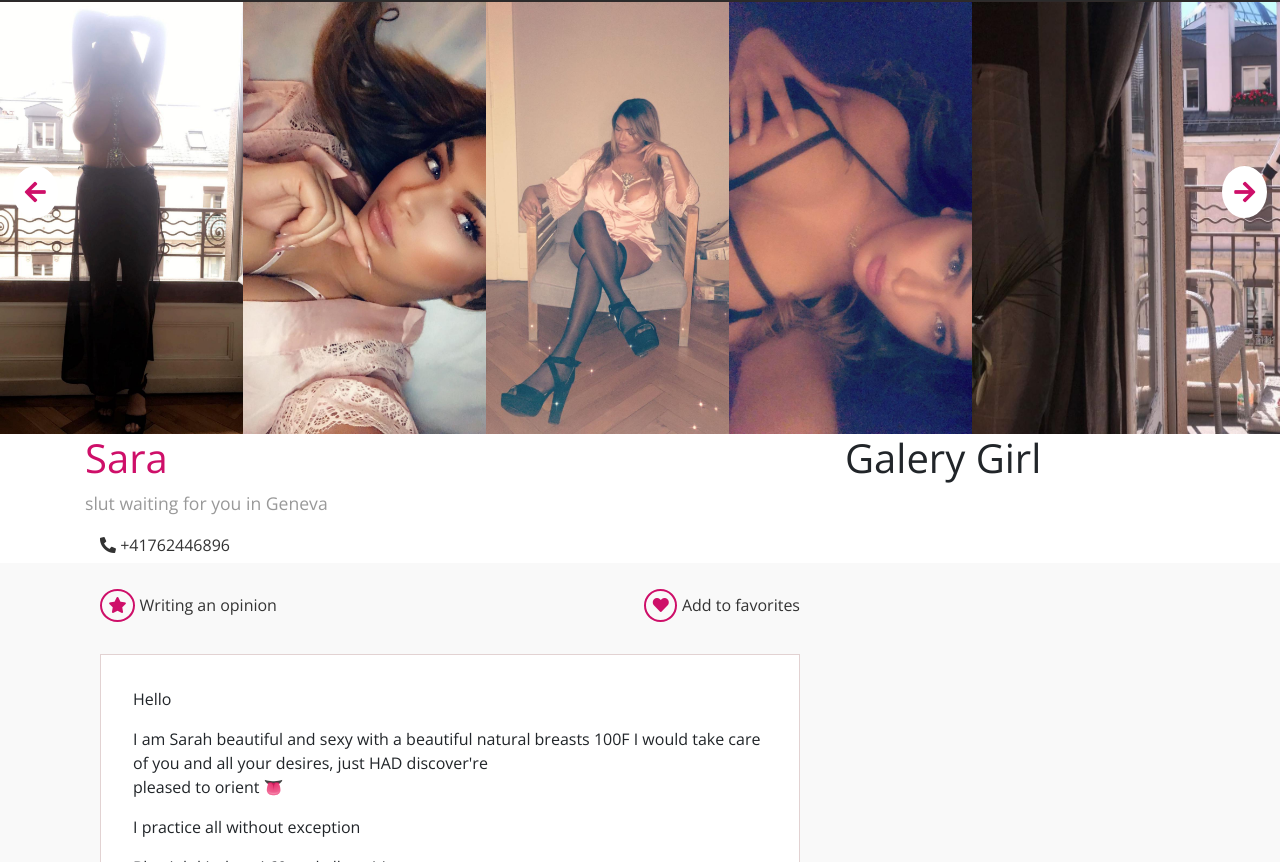
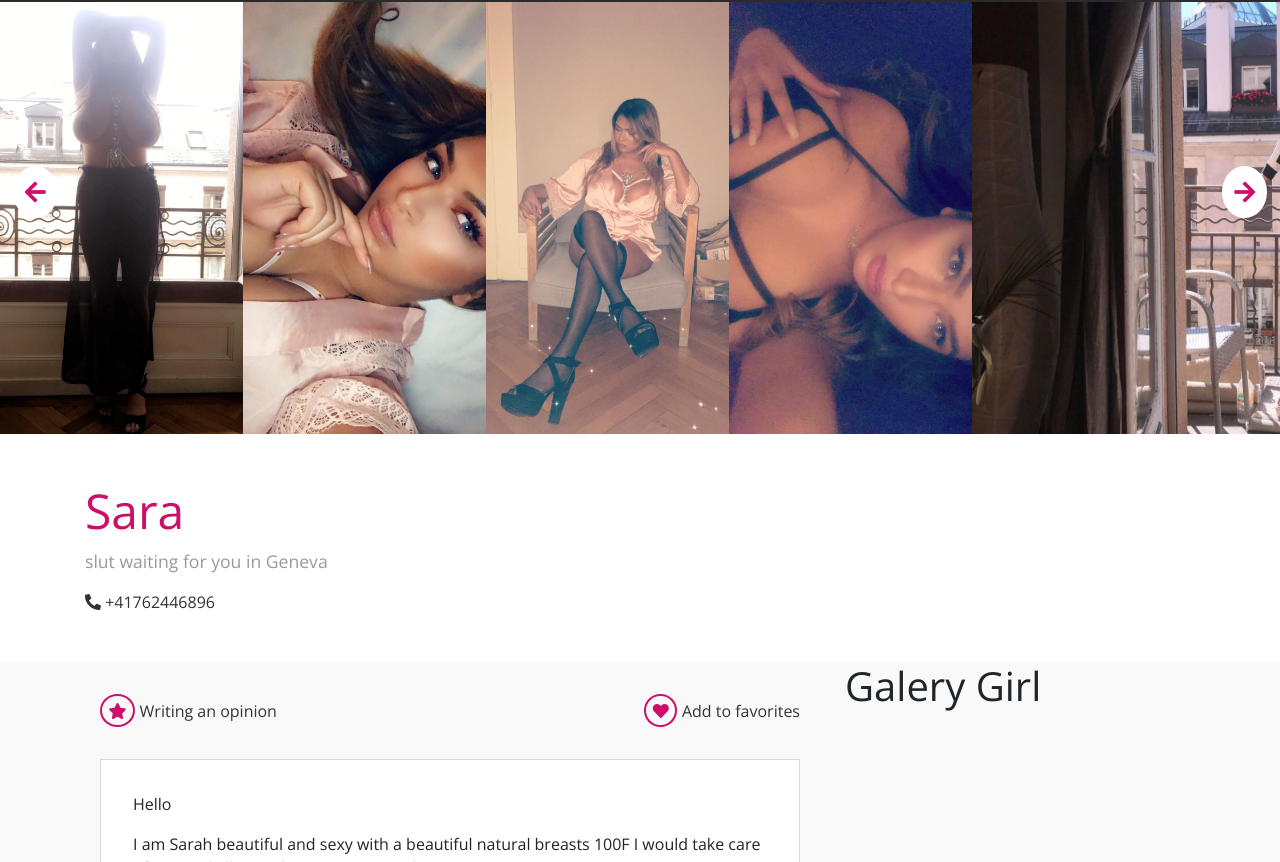
Before and after one commit to Machiavellii/myprincess1, a React (Create React App) app in the folder client/: page /describe-content in a window 1280 px wide. Shown: the part 378-1240 px from the top of the page. Built offline with nearby package versions, Linux system fonts and the light colour scheme; the HTML template or start-up script is replaced by a standard one.

Commit message:
detailsGirl

```diff
--- a/client/src/components/landing/landingpages/landingcontent/singleGirl/Describe.js
+++ b/client/src/components/landing/landingpages/landingcontent/singleGirl/Describe.js
@@ -3,6 +3,7 @@ import React, { Fragment } from 'react';
 import '../../../../../styles/singleGirl.css';
 
 import Carousel from './carousel/Carousel';
+import Header from './describeGirl/HeaderGirl';
 import DescribeGirl from './describeGirl/Girl';
 import GalleryGirl from './gallery/Gallery';
 
@@ -11,7 +12,7 @@ const DescribeContent = () => {
     <Fragment>
       <Carousel />
       <div className="holder">
-        <div className="background"></div>
+        <Header />
         <div className="container">
           <div className="row">
             <div className="col-sm-12 col-md-8">
--- a/client/src/components/landing/landingpages/landingcontent/singleGirl/describeGirl/Girl.js
+++ b/client/src/components/landing/landingpages/landingcontent/singleGirl/describeGirl/Girl.js
@@ -3,12 +3,7 @@ import React from 'react';
 const Girl = () => {
   return (
     <div className="describe-girl">
-      <h1>Sara</h1>
-      <p className="subheading">slut waiting for you in Geneva</p>
       <div className="container">
-        <a href="tel:+41762446896">
-          <i className="fas fa-phone rotate" /> +41762446896
-        </a>
         <div className="review">
           <div className="opinion">
             <a href="!#">
--- /dev/null
+++ b/client/src/components/landing/landingpages/landingcontent/singleGirl/describeGirl/HeaderGirl.js
@@ -0,0 +1,17 @@
+import React from 'react';
+
+const HeaderGirl = () => {
+  return (
+    <div className="headerGirl">
+      <div className="container">
+        <h1>Sara</h1>
+        <p className="subheading">slut waiting for you in Geneva</p>
+        <a href="tel:+41762446896">
+          <i className="fas fa-phone rotate" /> +41762446896
+        </a>
+      </div>
+    </div>
+  );
+};
+
+export default HeaderGirl;
--- a/client/src/styles/singleGirl.css
+++ b/client/src/styles/singleGirl.css
@@ -35,32 +35,39 @@
 
 /* DECRIBE GIRL */
 .holder {
-  position: relative;
-  margin-bottom: 10rem;
+  background: #f9f9f9;
+  padding-bottom: 3rem;
 }
 
-.describe-girl h1 {
+.holder a {
+  color: #333;
+}
+
+.headerGirl {
+  padding: 3rem 0;
+  background: #fff;
+}
+
+.headerGirl h1 {
   color: #ce0f69;
+  font-size: 3rem;
 }
 .subheading {
   color: #999;
   font-size: 1.1rem;
 }
 
-.describe-girl a {
-  color: #333;
-}
-.describe-girl .rotate {
+.headerGirl .rotate {
   transform: rotateY(180deg);
 }
 
-.background {
+/* .background {
   position: absolute;
   width: 100%;
   height: 100%;
   background: #f9f9f9;
   top: 7%;
-}
+} */
 
 .review {
   display: flex;
```
